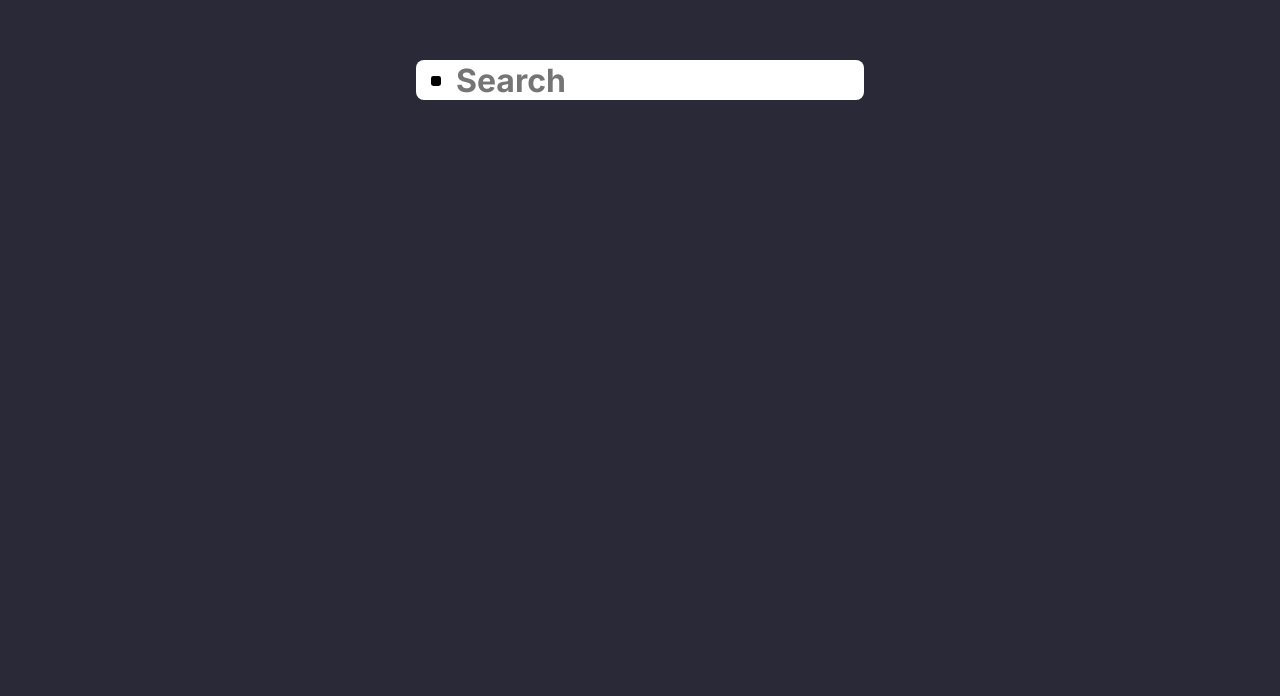
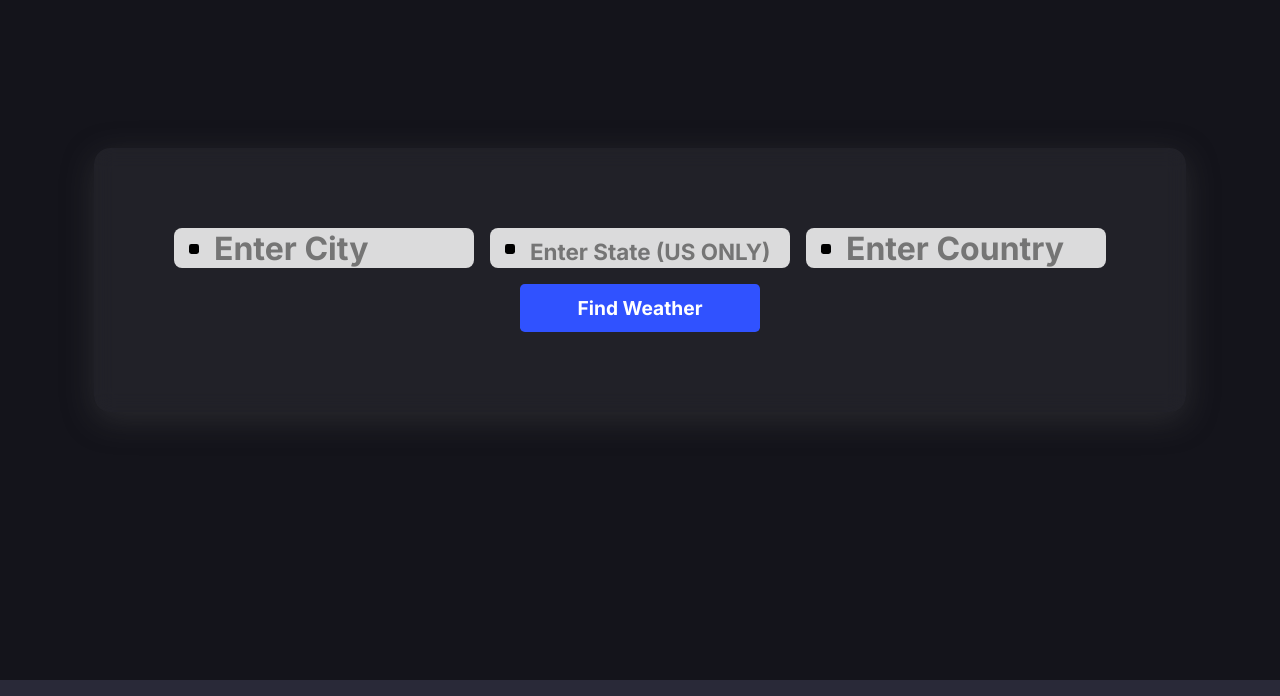
Before and after one commit to crypto-dot/WeatherApp, a React (Create React App) app: page / in a window 1280 px wide. Shown: the part 120-816 px from the top of the page. Built offline with nearby package versions, Linux system fonts and the light colour scheme.

Commit message:
Added frosted glass window pane for UI, updated the API calls for more accuracy based on different locations with the same city name, refractored some code for better readability and added more error handling

```diff
--- a/src/App.css
+++ b/src/App.css
@@ -1,5 +1,6 @@
 @import url('https://fonts.googleapis.com/css2?family=Inter:wght@700;900&display=swap');
 #root {
+    background-color: rgba(0, 0, 0, 0.514);
     font-family: 'Inter', sans-serif;
     min-height: 100vh;
     display: flex;
@@ -8,30 +9,38 @@
     align-items: center;
 }
 .lowerHalf {
-    position:absolute;
     display: flex;
     flex-direction: column;
     align-items: center;
 }
-#search {
+input::placeholder {
+
+}
+#city, #state, #country {
     font-family: 'Inter', sans-serif;
     font-weight: 700;
     font-size: 2rem;
     border:none;
-    width: clamp(150px,35vw,700px);
+    width: clamp(200px,30vw,300px);
     outline: none;
     height: 2.5rem;
     padding-left: 2.5rem;
     border-radius: .5rem;
+    background-color: rgba(255, 255, 255, 0.838);
+}
+#state::placeholder {
+    font-size: 1.4rem;
 }
 form {
     display: flex;
-    flex-direction: column;
-    align-items: center;
     gap: 1rem;
 }
-.searchBar {
-    margin-bottom: clamp(150px, 50vh, 50vh);
+#information {
+    margin-top: 5rem;
+    border-radius: 0.3rem;
+    padding: 3rem;
+    background-color: rgba(255,255,255,0.06);
+    backdrop-filter: blur(10px);
 }
 .searchBarWrapper {
     position: relative;
@@ -44,9 +53,6 @@ form {
     width: .625rem;
     height: .625rem;
     background-color: black;
-}
-::placeholder, ::-moz-placeholder, ::-webkit-input-placeholder {
-    color: #C0C0C0;
 }
 #fahrenheit, #celsius {
     border:none;
@@ -62,6 +68,7 @@ button {
 }
 button.selected {
     color: rgba(95,95,95,0.76);
+    pointer-events: none;
 }
 button:not(.selected):hover {
     cursor: pointer;
@@ -77,3 +84,25 @@ button:not(.selected):hover {
 #loading {
     display: none;
 }
+header {
+    display: flex;
+    flex-direction: column;
+    gap: 1rem;
+    align-items: center;
+    border-radius: 1rem;
+    background: rgba( 255, 255, 255, 0.06 );
+    box-shadow: 0 8px 32px 0 rgba(79, 79, 79, 0.37);
+    backdrop-filter: blur( 10px );
+    -webkit-backdrop-filter: blur( 10px );
+    padding: 5rem;
+}
+header input[type="submit"] {
+    color: white;
+    font-family: 'Inter',sans-serif;
+    font-size: 1.2rem;
+    border: none;
+    background: rgb(48 82 255);
+    border-radius: 0.3rem;
+    width: 15rem;
+    height: 3rem;
+}
--- a/src/components/Information.js
+++ b/src/components/Information.js
@@ -4,27 +4,28 @@ import '../App.css';
 function toFahrenheit(e) {
   document.getElementById('celsius').classList.toggle('selected');
   e.target.classList.toggle('selected');
+  console.log("h");
   const value = document.getElementById('degrees').textContent;
-  if(isNaN(value)){
+  if (isNaN(value)) {
     return;
   }
-  document.getElementById('degrees').textContent = ((( Number(value) * 9/5 ) + 32)).toFixed(1);
+  document.getElementById('degrees').textContent = (((Number(value) * 9 / 5) + 32)).toFixed(1);
 }
 function toCelsius(e) {
-    document.getElementById('fahrenheit').classList.toggle('selected');
-    e.target.classList.toggle('selected');
-    const value = document.getElementById('degrees').textContent;
-    if(isNaN(value)){
-      return;
-    }
-    document.getElementById('degrees').textContent = ((( Number(value) - 32 ) * (5/9))).toFixed(1);
+  document.getElementById('fahrenheit').classList.toggle('selected');
+  e.target.classList.toggle('selected');
+  const value = document.getElementById('degrees').textContent;
+  if (isNaN(value)) {
+    return;
+  }
+  document.getElementById('degrees').textContent = (((Number(value) - 32) * (5 / 9))).toFixed(1);
 }
 function Information(props) {
 
   return (
-    <div id = 'information'>
-        <h1 id = 'location'>Richardson, Texas</h1>
-        <h1 id='weatherInformation'><span id='degrees'>{props.weather}</span><button  onClick={toFahrenheit}  className =  'selected ' id='fahrenheit'>°F</button>|<button onClick= {toCelsius} id = 'celsius'>°C</button></h1>
+    <div id='information'>
+      <h1 id='location'>Unknown City</h1>
+      <h1 id='weatherInformation'><span id='degrees'>{props.weather}</span><button onClick={toFahrenheit} className='selected' id='fahrenheit'>°F</button>|<button onClick={toCelsius} id='celsius'>°C</button></h1>
     </div>
   )
 }
--- /dev/null
+++ b/src/components/SearchBar.css
@@ -0,0 +1,7 @@
+#error {
+    font-size: 2rem;
+    color:white;
+    padding: 1rem;
+    border-radius: .3rem;
+    background-color: rgba(0, 0,0, 0.5);
+}
--- a/src/components/SearchBar.js
+++ b/src/components/SearchBar.js
@@ -2,51 +2,95 @@
 import './Loading.css';
 import React from 'react';
 import '../App.css';
+import "./SearchBar.css"
 
-function retrieveWeather(e) {
-    const input = document.querySelector('input');
-    if(!input.validity.valid) {
-        e.preventDefault()
+async function retrieveWeather(e) {
+    const informationDiv = document.getElementById('information');
+    const loadingSpinner = document.getElementById('loading');
+    const locationDiv = document.getElementById('location');
+
+    const formData = new FormData(e.target);
+    const city = formData.get('city') ? formData.get('city').match(/[A-Za-zÀ-ÖØ-öø-ÿ]+/)[0] : null;
+    let state = formData.get('state') ? formData.get('state').match(/[A-Za-zÀ-ÖØ-öø-ÿ]+/)[0] : null;
+    let country = formData.get('country') ? formData.get('country').match(/[A-Za-zÀ-ÖØ-öø-ÿ]+/)[0] : null;
+
+    informationDiv.style.display = 'none';
+    loadingSpinner.style.display = 'block';
+
+    locationDiv.textContent = `${city[0].toUpperCase()}${city.slice(1)}`;
+
+    if (state != null && state !== "") {
+        const stateCodeResponse = await fetch(`https://public.opendatasoft.com/api/records/1.0/search/?dataset=georef-united-states-of-america-state&q=${state}&facet=ste_code`);
+        const data = await stateCodeResponse.json();
+        if (data.nhits === 0) {
+            alert("Unable to find state code")
+        } else {
+            state = data.records[0].fields.ste_stusps_code;
+        }
+    }
+    const countryCodeResponse = await fetch(`https://restcountries.com/v3.1/name/${country}`);
+    const data = await countryCodeResponse.json();
+    country = data[0].cca2;
+    if (country == null) {
+        alert("Unable to find country code");
+    }
+    let query;
+    if (state == null || state === "") {
+        query = `${city},${country}`;
     } else {
-        document.getElementById('information').style.display = 'none';
-        document.getElementById('loading').style.display = 'block';
-        const city = new FormData(e.target).get('search');
-        document.getElementById('location').textContent = `${city[0].toUpperCase()}${city.slice(1)}`;
-        fetch(`https://api.openweathermap.org/data/2.5/weather?q=${city}&appid=dad1668d2a09e8fc09c452ba19dbb162`)
+        query = `${city},${state},${country}`;
+    }
+    fetch(`https://api.openweathermap.org/data/2.5/weather?q=${query}&appid=dad1668d2a09e8fc09c452ba19dbb162`)
         .then(
-                (res) => res.json())
+            (res) => res.json()
+        )
         .then(
-        async function(res) {
-            const promise = await fetch(`https://api.giphy.com/v1/gifs/search?api_key=O5Rq3DgUs9onISIeDz4S2Qwo0HmcLxXD&q=weather ${res.weather[0].main}&limit=1&offset=0&rating=g&lang=en`);
-            const data = await promise.json();
-            document.querySelector('#root').style.backgroundImage = `url(\"${data.data[0].images.original.url}\")`;
-            document.getElementById('loading').style.display = 'none';
-            document.getElementById('information').style.display = 'block';
-            document.getElementById('degrees').textContent = `${ ( ( (res.main.temp - 273.15) * (9/5) ) + 32).toFixed(1) }`;
+            async function (res) {
+                const response = await fetch(`https://api.giphy.com/v1/gifs/search?api_key=O5Rq3DgUs9onISIeDz4S2Qwo0HmcLxXD&q=weather ${res.weather[0].main}&limit=1&offset=0&rating=g&lang=en`);
+                const data = await response.json();
+                document.querySelector('body').style.backgroundImage = `url(\"${data.data[0].images.original.url}\")`;
+                loadingSpinner.style.display = 'none';
+                informationDiv.style.display = 'block';
+                document.getElementById('degrees').textContent = `${(((res.main.temp - 273.15) * (9 / 5)) + 32).toFixed(1)}`;
+                return data;
             }
         )
-    }
+        .catch(error => {
+            if (state == null || state === "") {
+                alert(`Could not find the location. Searched for a location with a city of: ${city} and a country of: ${country}`);
+            } else {
+                alert(`Could not find the location. Searched for a location with a city of: ${city} and a state of: ${state} `);
+            }
+            loadingSpinner.style.display = 'none';
+
+        });
 }
-function checkInput (e) {
-    const errorOutput = document.getElementById('error');
-    if(e.target.validity.tooShort || e.target.value === '') {
-        errorOutput.textContent = 'Invalid length input must be at least three characters long';
-    } else if(e.target.validity.patternMismatch) {
-        errorOutput.textContent = 'Please use only alphabetical characters';
+function validateInput(e) {
+    console.log(e.key);
+    if (!(new RegExp(/[A-z]/).test(e.key)) && e.key !== "Backspace" && e.key !== ' ') {
+        e.preventDefault();
     }
 }
 function SearchBar() {
 
     return (
-    <header className = 'searchBar'>
-        <form onSubmit = {retrieveWeather} noValidate action = 'javascript:void(0)'>
-        <div className='searchBarWrapper'>
-            <input onInput= {checkInput} pattern='[A-z]+' minLength = '3' maxLength='85' type='text' name= 'search' id = 'search' placeholder='Search'></input>
-            <div className='square'></div>
-        </div>
-        <span id='error'></span>
-        </form>
-    </header>);
+        <header className='searchBar'>
+            <form id="weatherForm" onSubmit={retrieveWeather} noValidate action='javascript:void(0)'>
+                <div className='searchBarWrapper'>
+                    <input onKeyDown={validateInput} minLength='3' maxLength='85' type='text' name='city' id='city' placeholder='Enter City'></input>
+                    <div className='square'></div>
+                </div>
+                <div className='searchBarWrapper'>
+                    <input onKeyDown={validateInput} maxLength='85' type='text' name='state' id='state' placeholder='Enter State (US ONLY)'></input>
+                    <div className='square'></div>
+                </div>
+                <div className='searchBarWrapper'>
+                    <input onKeyDown={validateInput} minLength='3' maxLength='85' type='text' name='country' id='country' placeholder='Enter Country'></input>
+                    <div className='square'></div>
+                </div>
+            </form>
+            <input value="Find Weather" form="weatherForm" type="submit" />
+        </header >);
 
 }
 
--- a/src/index.css
+++ b/src/index.css
@@ -2,6 +2,7 @@
     box-sizing: border-box;
 }
 body {
+    margin:0;
     position: relative;
     background-color: rgb(41, 41, 56);
     background-size: cover;
```
